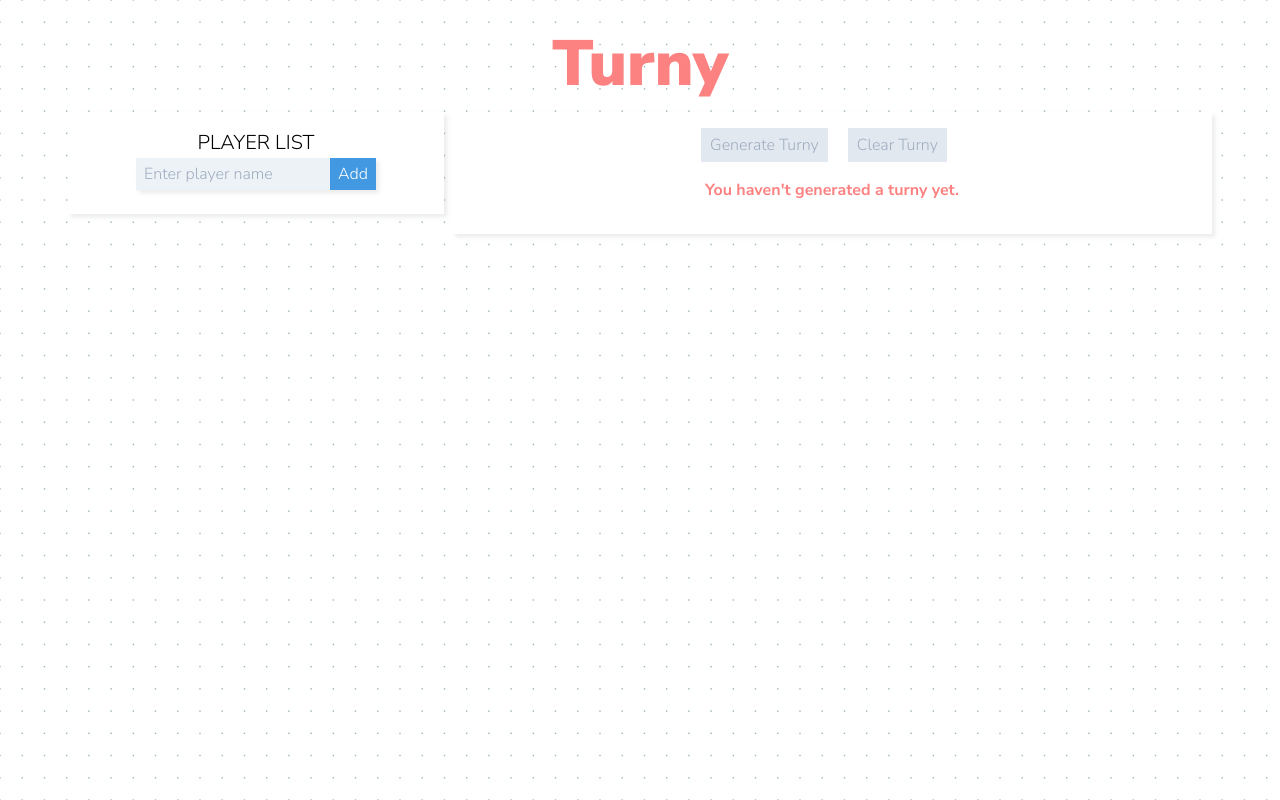
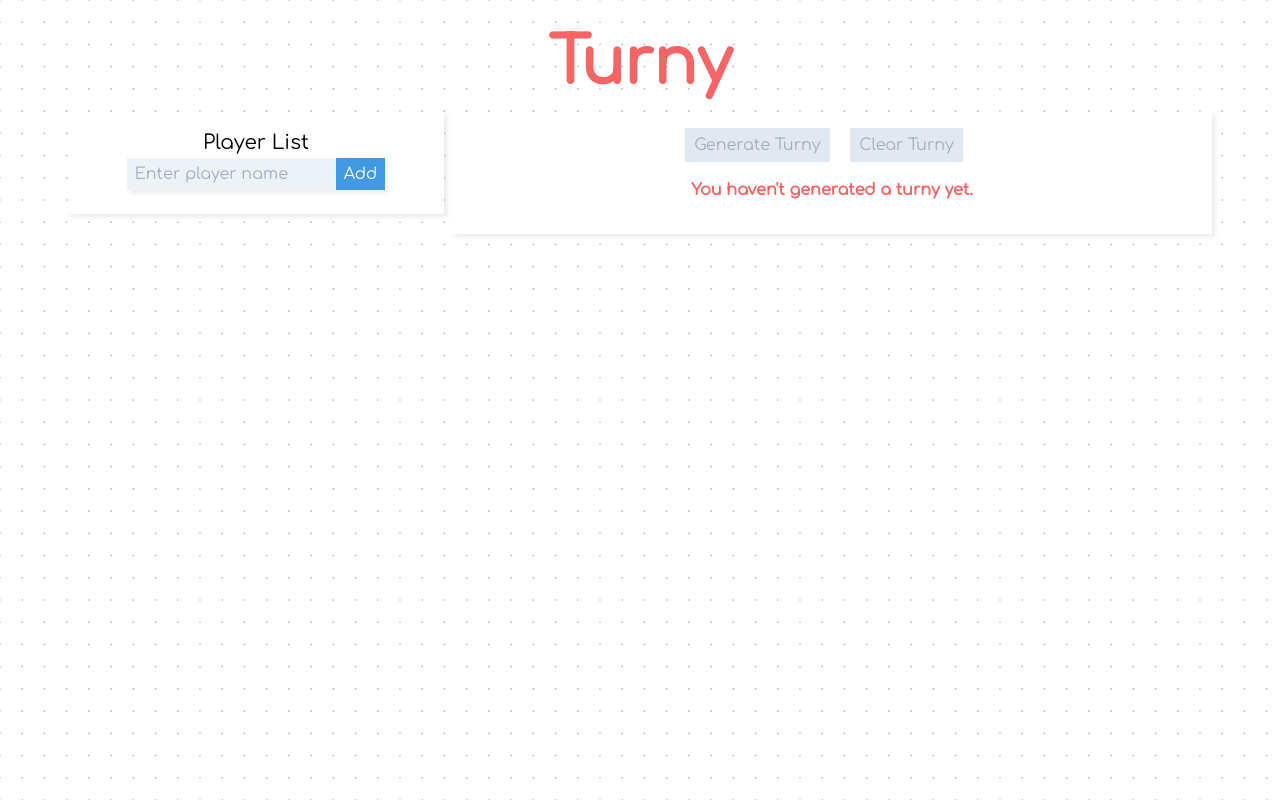
Before and after one commit to ChaseMilligan/turny, a Svelte app: page / in a window 1280 px wide. Built offline with nearby package versions, Linux system fonts and the light colour scheme.

Commit message:
more styles

```diff
--- a/public/index.html
+++ b/public/index.html
@@ -14,6 +14,10 @@
       rel="stylesheet"
       type="text/css"
     />
+    <link
+      href="https://fonts.googleapis.com/css2?family=Comfortaa&display=swap"
+      rel="stylesheet"
+    />
 
     <script defer src="/build/bundle.js"></script>
     <script src="http://underscorejs.org/underscore-min.js"></script>
--- a/src/App.svelte
+++ b/src/App.svelte
@@ -45,15 +45,17 @@
   }
 </style>
 
-<main class="font-nunito">
+<main class="font-comfortaa">
   {#if winner}
     <div
       class="winner-mask flex flex-col items-center justify-center bg-green-500">
-      <h2 class="uppercase text-white font-bold">Congratulations!</h2>
+      <h2 class="uppercase font-comfortaa text-white font-bold">
+        Congratulations!
+      </h2>
       <h1 class="uppercase text-white">{winner}</h1>
     </div>
   {/if}
-  <h1 class="font-700 font-roboto text-red-400">Turny</h1>
+  <h1 class="font-700 font-comfortaa text-red-500">Turny</h1>
   <div class="flex flex-col md:flex-row mx-2 md:mx-6 lg:mx-12">
     <div class="px-1 w-full lg:w-1/3">
       <PlayerList bind:players />
--- a/src/BracketContainer.svelte
+++ b/src/BracketContainer.svelte
@@ -67,7 +67,7 @@
   {#if bracket.length !== 0}
     <Bracket bind:bracket bind:remainingPlayers {setWinner} />
   {:else}
-    <p class="my-2 py-2 text-red-400 font-bold">
+    <p class="my-2 py-2 text-red-500 font-bold">
       You haven't generated a turny yet.
     </p>
   {/if}
--- a/src/Game.svelte
+++ b/src/Game.svelte
@@ -16,8 +16,12 @@
 </style>
 
 <div class="px-2 w-full sm:w-1/2 lg:w-1/3 xl:w-1/4 text-white">
-  <div class="my-2 bg-gray-700 depth-shadow">
-    <h3 class="font-roboto-700 uppercase text-xl ">Game {game.game}</h3>
+  <div class="my-2 bg-white depth-shadow">
+    <h3
+      class="font-roboto uppercase text-xl text-gray-400 border-solid
+      border-gray-200 border border-b-0">
+      {!game.gameWinner ? `Game ${game.game}` : 'Winner!'}
+    </h3>
     <div class="flex flex-row">
       <div
         on:click={() => setGameWinner(game.game, game.players[0].name)}
--- a/src/PlayerList.svelte
+++ b/src/PlayerList.svelte
@@ -43,7 +43,7 @@
 </style>
 
 <div class="bg-white p-4 depth-shadow">
-  <h3 class="font-roboto-700 uppercase text-xl">Player List</h3>
+  <h3 class="font-roboto-700 text-xl">Player List</h3>
   <form on:submit={addPlayer} class="flex justify-center pb-2 w-full">
     <div class="flex flex-row depth-shadow">
       <input
@@ -69,13 +69,13 @@
         class="flex flex-row justify-between bg-white my-2 py-1 px-4
         depth-shadow">
         <div>
-          <span class="mr-2">{i + 1}</span>
-          <b class="text-bold uppercase" {disabled}>{player}</b>
+          <span class="mr-2 text-green-500">{i + 1}</span>
+          <b class="text-bold uppercase">{player}</b>
         </div>
         <span
           class="flex items-center cursor-pointer"
           on:click={() => removePlayer(i)}>
-          <CloseCircle color="#fc8181" {width} {height} />
+          <CloseCircle color="#f56565" {width} {height} />
         </span>
       </div>
     {/each}
--- a/src/Tailwindcss.svelte
+++ b/src/Tailwindcss.svelte
@@ -1,6 +1,10 @@
 <style global>
   .font-nunito {
     font-family: "Nunito Sans", sans-serif;
+  }
+
+  .font-comfortaa {
+    font-family: "Comfortaa", cursive;
   }
 
   input {
```
